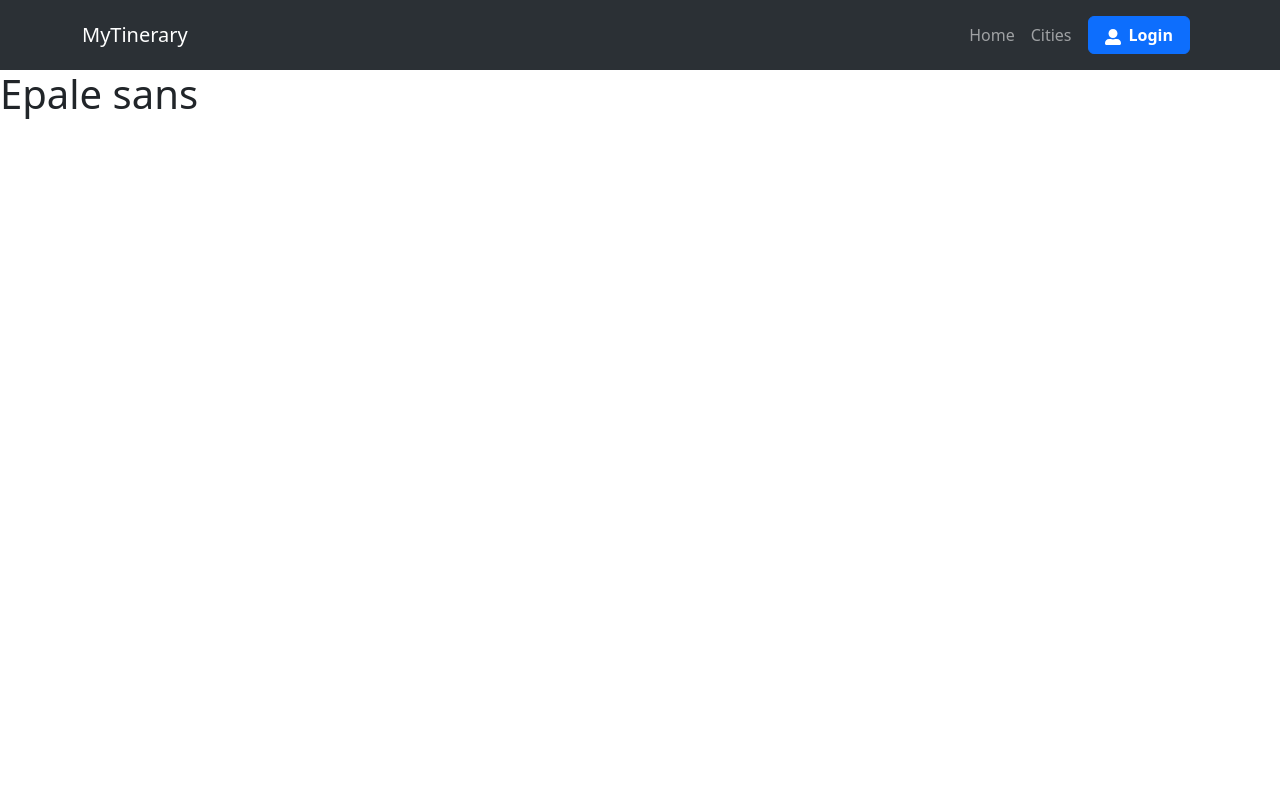
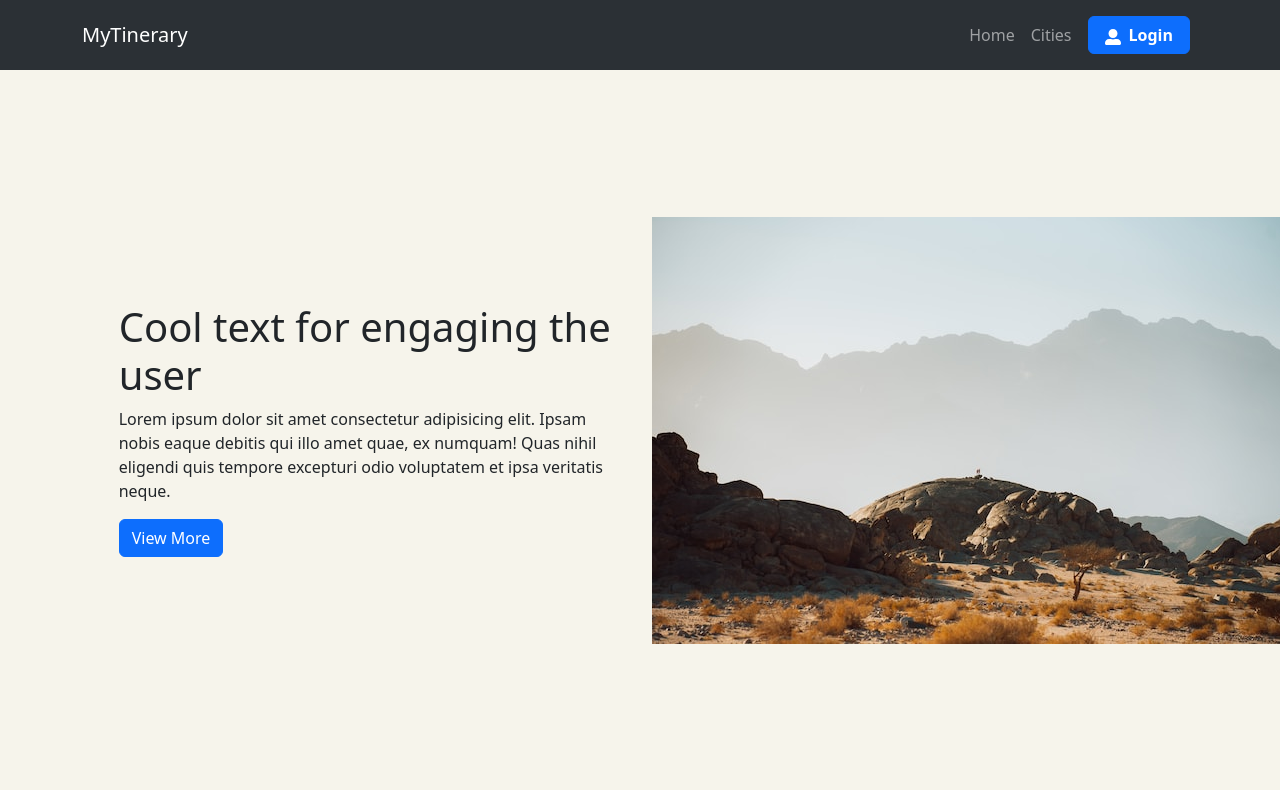
Before and after one commit to Kameha1011/mytinerary-omarFlores, a React (Vite) app: page / in a window 1280 px wide. Built offline with nearby package versions, Linux system fonts and the light colour scheme.

Commit message:
added simple hero component and styled-components lib

```diff
--- a/package.json
+++ b/package.json
@@ -14,7 +14,8 @@
     "react": "^18.2.0",
     "react-bootstrap": "^2.8.0",
     "react-dom": "^18.2.0",
-    "react-icons": "^4.10.1"
+    "react-icons": "^4.10.1",
+    "styled-components": "^6.0.5"
   },
   "devDependencies": {
     "@types/react": "^18.2.15",
--- a/src/App.jsx
+++ b/src/App.jsx
@@ -1,10 +1,11 @@
 import { Header } from "./components/Header"
+import { Hero } from "./components/Hero/Hero"
 function App() {
 
   return (
     <>
       <Header />
-      <h1>Epale sans</h1>
+      <Hero />
     </>
   )
 }
--- /dev/null
+++ b/src/components/Hero/Hero.jsx
@@ -0,0 +1,29 @@
+import { StyledHero } from "./HeroStyles";
+import Row from "react-bootstrap/Row";
+import Col from "react-bootstrap/Col";
+import Button from "react-bootstrap/Button";
+import Container from "react-bootstrap/Container";
+import HeaderImg from "../../assets/images/header.jpg";
+export const Hero = () => {
+  return (
+    <StyledHero>
+      <Container fluid className="h-100">
+        <Row className="align-items-center justify-content-center h-100">
+          <Col md="5">
+            <h1 className="display-6">Cool text for engaging the user</h1>
+            <p>
+              Lorem ipsum dolor sit amet consectetur adipisicing elit. Ipsam
+              nobis eaque debitis qui illo amet quae, ex numquam! Quas nihil
+              eligendi quis tempore excepturi odio voluptatem et ipsa veritatis
+              neque.
+            </p>
+            <Button>View More</Button>
+          </Col>
+          <Col md="5">
+            <img src={HeaderImg} alt="header image" />
+          </Col>
+        </Row>
+      </Container>
+    </StyledHero>
+  );
+};
--- /dev/null
+++ b/src/components/Hero/HeroStyles.js
@@ -0,0 +1,6 @@
+import styled from "styled-components";
+
+export const StyledHero = styled.header`
+  height: 90vh;
+  background-color: #f6f4eb;
+`;
```
Also changed, not shown: src/assets/images/header.jpg (added), 1 other file (tests, documents, lock files or other folders).
